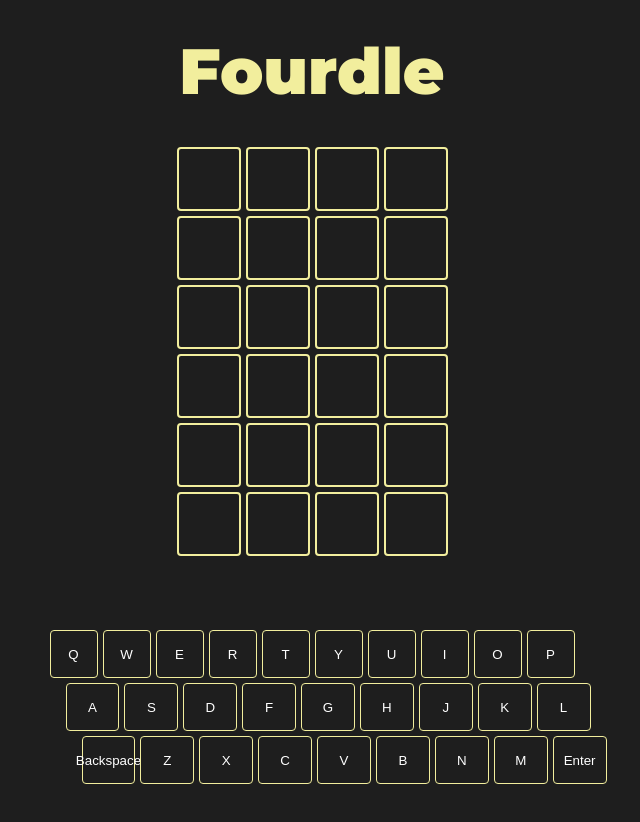
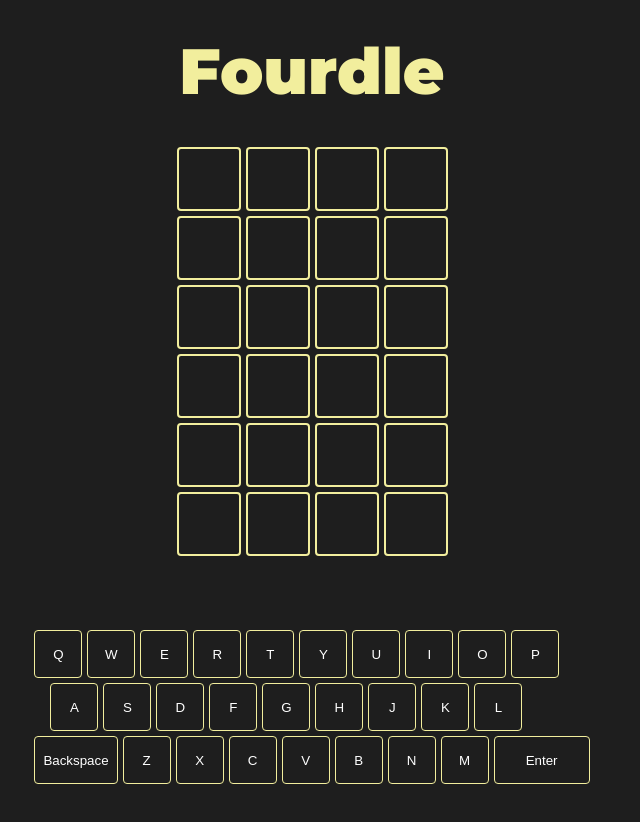
Before and after one commit to OssianN/Fourdle, a Next.js app: page / in a window 1280 px wide. Shown: the top 822 px of the page, without its empty margins (328-968 px from the left). Built offline with nearby package versions, Linux system fonts and the light colour scheme.

Commit message:
fixes styling

```diff
--- a/app/api/check/route.ts
+++ b/app/api/check/route.ts
@@ -12,7 +12,6 @@ export async function POST(req: Request) {
 
   const data: string[] = await response.json()
   const result = data.map((color, i) => ({ color, letter: body.word[i] }))
-  console.log(result)
 
   return NextResponse.json(result)
 }
--- a/components/GameBoard/board.module.css
+++ b/components/GameBoard/board.module.css
@@ -9,7 +9,7 @@
   grid-gap: 5px;
   gap: 5px;
   padding: 5px;
-  margin: 2rem;
+  margin: 2rem 0;
   border-radius: 0.5rem;
 }
 
--- a/components/Keyboard/Key.tsx
+++ b/components/Keyboard/Key.tsx
@@ -21,7 +21,10 @@ export const Key = ({ letter, color }: { letter: string; color: string }) => {
     <button
       onClick={handleClick}
       className={styles.key}
-      style={{ background: colorMap[color] }}
+      style={{
+        background: colorMap[color],
+        width: letter === 'Enter' ? 'var(--big-key-size)' : 'var(--key-size)',
+      }}
     >
       {letter}
     </button>
--- a/components/Keyboard/keyboard.module.css
+++ b/components/Keyboard/keyboard.module.css
@@ -1,6 +1,6 @@
 .keyboardContainer {
   position: relative;
-  padding: 2rem;
+  padding: 2rem 0;
 }
 
 .keyboardRow {
@@ -10,16 +10,23 @@
 }
 
 .key {
+  --key-size: unset;
+  --big-key-size: 6rem;
+
   position: relative;
   padding: 0.5rem;
   border: 1px solid var(--main-light-green);
   border-radius: 0.25rem;
   color: white;
   flex: 1;
+  min-width: fit-content;
+  height: var(--key-size);
   display: flex;
   justify-content: center;
   align-items: center;
   cursor: pointer;
+  transition: 0.2s;
+  transition-delay: 0.8s;
 }
 
 @media (min-width: 768px) {
@@ -29,15 +36,11 @@
   }
 
   .key {
-    width: 3rem;
-    height: 3rem;
+    --key-size: 3rem;
+    flex: unset;
   }
 
   .keyboardRow:nth-child(2) {
     transform: translateX(1rem);
   }
-
-  .keyboardRow:nth-child(3) {
-    transform: translateX(2rem);
-  }
 }
```
